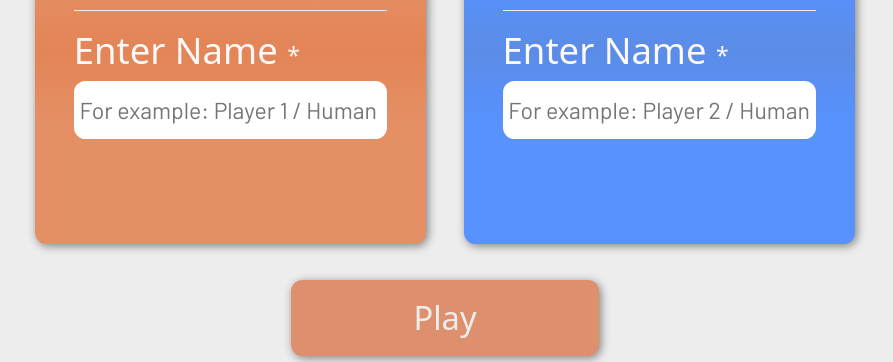
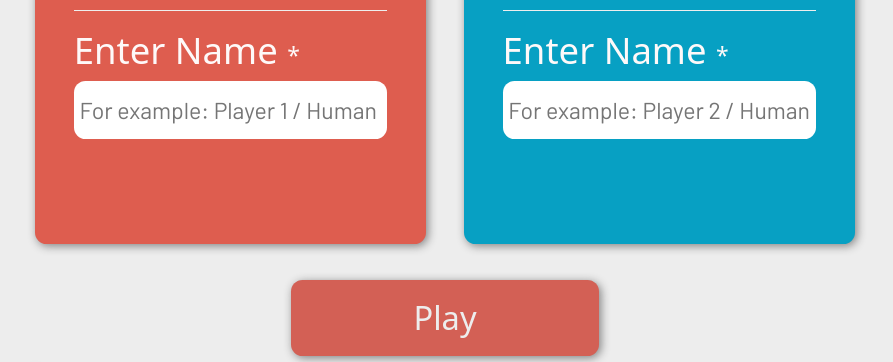
Before and after one commit to kaglet/tic_tac_toe, a plain HTML site: page index.html in a window 1280 px wide. Shown: the part 648-1010 px from the top of the page, without its empty margins (195-1088 px from the left). Drawn offline with Linux system fonts and the light colour scheme; a web font is replaced by a local one.

Commit message:
Make simple update to color theme

```diff
--- a/styles.css
+++ b/styles.css
@@ -29,10 +29,10 @@ body {
     --shadow-clr: grey;
     --text-clr: #fef9f9;
     --neutral-text-clr: rgb(255, 255, 255);
-    --p1-theme: #E58F65;
-    --p1-dark-theme: #e38556;
-    --p2-theme: rgb(87, 146, 255);
-    --p2-dark-theme: rgb(91, 140, 232);
+    --p1-theme: #de5d4f;
+    --p1-dark-theme: #de5d4f;
+    --p2-theme: #07A0C3;
+    --p2-dark-theme: var(--p2-theme);
 }
 
 i {
```
